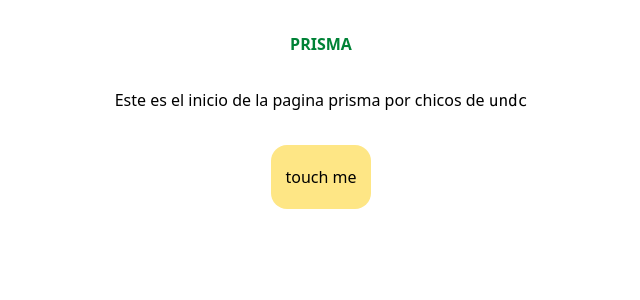
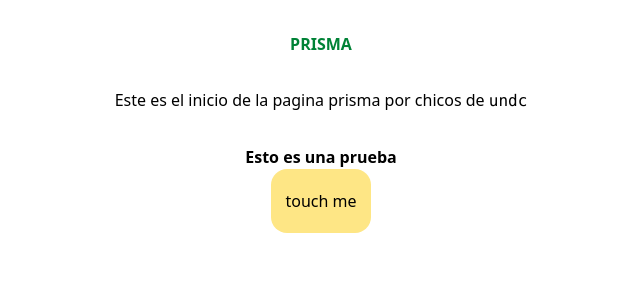
Before and after one commit to HHikki/proyectdevops, a React (Vite) app: page / in a window 1280 px wide. Shown: the top 300 px of the page, without its empty margins (319-959 px from the left). Built offline with nearby package versions, Linux system fonts and the light colour scheme.

Commit message:
feat: agrege un parrafo

```diff
--- a/src/App.jsx
+++ b/src/App.jsx
@@ -18,6 +18,7 @@ function App() {
         </p>
       </div>
 
+      <p className='font-bold'>Esto es una prueba</p>
       <Button onClick={()=>console.log("Hola")} >touch me</Button>
 
     </>
```
